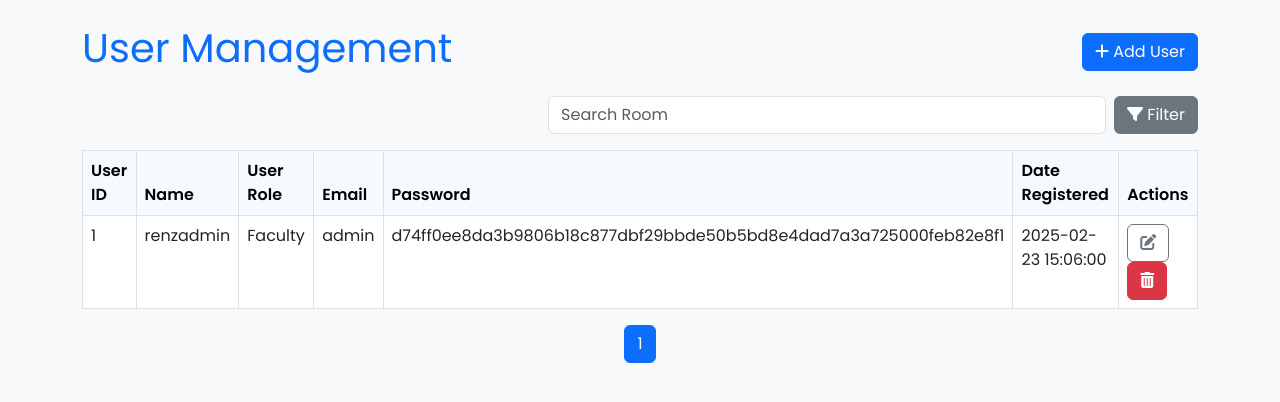
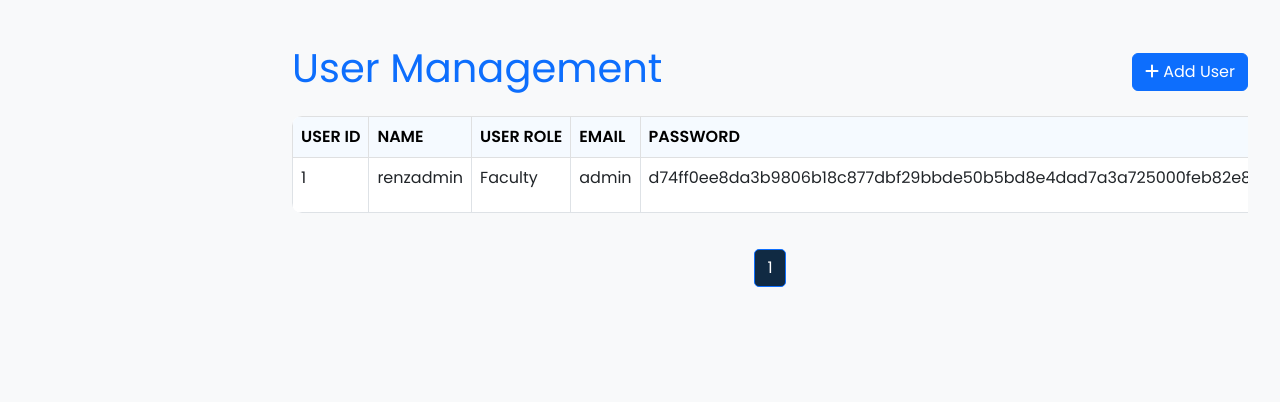
Before and after one commit to Lord-Natan-Galicia-BSIT-3B/soe-project, a PHP site: page /pages/user-management.php in a window 1280 px wide. Shown: the top 402 px of the page. Run offline with PHP 8.4, Linux system fonts and the light colour scheme; data comes from the database, SQL or seed files in the repository; both versions use the stored data as it was after the commit; some libraries are stand-ins or nearby versions.

Commit message:
Add files via upload

```diff
--- /dev/null
+++ b/soe_project/admin/assets/css/user_management.css
@@ -0,0 +1,182 @@
+
+
+@import url('https://fonts.googleapis.com/css2?family=Poppins:wght@300;400;600&display=swap');
+
+body {
+    font-family: 'Poppins', sans-serif;
+    background-color: #f8f9fa;
+    color: #333;
+}
+/* Ensure the User Management section is not affected by the sidebar */
+.user-management-container {
+    margin-left: 260px; /* Adjust based on your sidebar width */
+    padding: 20px;
+    transition: margin 0.3s ease-in-out;
+}
+.alert-success{
+    left: 15%;
+    width: 85%;
+    /* top: 0%; */
+    position: relative;
+    top: 20px;
+}
+
+/* Make the table fully visible */
+.table-responsive {
+    overflow-x: auto;
+    white-space: nowrap;
+}
+
+/* Ensure Pagination is Below the Table */
+.custom-pagination {
+    display: flex;
+    justify-content: center;
+    margin-top: 20px;
+    width: 100%;
+}
+
+/* Ensure Sidebar Doesn't Affect Pagination */
+.custom-pagination .pagination {
+    margin-bottom: 0;
+    list-style: none;
+    padding: 0;
+}
+
+
+
+/* Ensure responsiveness */
+@media (max-width: 992px) {
+    .user-management-container {
+        margin-left: 0; /* Sidebar might be hidden in mobile */
+        padding: 15px;
+    }
+}
+
+/* Navbar */
+.navbar-custom {
+    background: white;
+    height: 60px;
+    display: flex;
+    align-items: center;
+    padding: 0 20px;
+    justify-content: space-between;
+    box-shadow: 0 2px 5px rgba(0, 0, 0, 0.1);
+}
+
+/* Custom Container */
+.container-custom {
+    margin-left: 260px;
+    padding: 20px;
+}
+
+/* Custom Cards */
+.card-custom {
+    background: white;
+    border-radius: 10px;
+    padding: 20px;
+    box-shadow: 0 2px 10px rgba(0, 0, 0, 0.1);
+    transition: 0.3s ease-in-out;
+}
+
+.card-custom:hover {
+    transform: translateY(-3px);
+    box-shadow: 0 4px 15px rgba(0, 0, 0, 0.15);
+}
+
+/* Buttons */
+.btn-custom {
+    border-radius: 5px;
+    padding: 8px 12px;
+    transition: 0.3s ease;
+}
+
+.btn-custom:hover {
+    opacity: 0.8;
+}
+
+/* Table */
+.table {
+    background: white;
+    border-radius: 10px;
+    overflow: hidden;
+}
+
+.table thead th {
+    font-weight: 600;
+    background-color: #f5faff !important;
+    text-transform: uppercase;
+}
+
+.table tbody tr:nth-child(even) {
+    background-color: #f8f9fa;
+}
+
+/* Search & Filter */
+.search-filter-container {
+    display: flex;
+    justify-content: end;
+    gap: 10px;
+}
+
+.search-filter-container input {
+    width: 50%;
+}
+.pagination-container {
+    display: flex;
+    justify-content: center; /* Centers pagination */
+    margin-top: 20px; /* Adds spacing from the table */
+    position: relative;
+    width: 100%;
+}
+/* Pagination */
+.pagination .page-item .page-link {
+    color: #102A43;
+    border-radius: 5px;
+    transition: 0.3s ease;
+}
+
+.pagination .page-item.active .page-link {
+    background-color: #102A43;
+    color: white;
+}
+
+.pagination .page-item .page-link:hover {
+    background-color: #1E3A5F;
+    color: white;
+}
+
+/* Modals */
+.modal-content {
+    border-radius: 10px;
+}
+
+.modal-header {
+    border-bottom: none;
+}
+
+.modal-footer {
+    border-top: none;
+}
+
+/* Responsive */
+@media (max-width: 992px) {
+    .container-custom {
+        margin-left: 0;
+        padding: 15px;
+    }
+
+    .navbar-custom {
+        flex-direction: column;
+        height: auto;
+        padding: 10px;
+    }
+
+    .search-filter-container {
+        flex-direction: column;
+        gap: 5px;
+    }
+
+    .search-filter-container input {
+        width: 100%;
+    }
+}
--- a/soe_project/admin/components/header.php
+++ b/soe_project/admin/components/header.php
@@ -4,7 +4,7 @@
   <meta charset="UTF-8">
   <title>Topbar Example</title>
   <meta name="viewport" content="width=device-width, initial-scale=1.0">
-  <link rel="stylesheet" href="components/navigation/topbar/top.css">
+  <link rel="stylesheet" href="assets/css/header.css">
 </head>
 <body>
   <nav class="topbar">
@@ -28,7 +28,7 @@
         </button>
       </div>
       <div class="profile-section">
-        <img src="profile.jpg" alt="Profile">
+        <img src="assets/images/dyci-logo.png" alt="Profile">
         <span>Juan Moreno</span>
       </div>
     </div>
--- a/soe_project/admin/components/sidebar_header.php
+++ b/soe_project/admin/components/sidebar_header.php
@@ -4,7 +4,7 @@
     <meta charset="UTF-8">
     <meta name="viewport" content="width=device-width, initial-scale=1.0">
     <title>MAP</title>
-    <link rel="shortcut icon" href="Images/dyci-logo.png" type="image/x-icon">
+    <link rel="shortcut icon" href="../assets/images/dyci-logo.png" type="image/x-icon">
 </head>
 <body>
 
--- a/soe_project/admin/insert_data.php
+++ b/soe_project/admin/insert_data.php
@@ -11,7 +11,7 @@ if(isset($_POST['add_user'])){
     // Validate input fields
     if(empty($f_name) || empty($user_email) || empty($user_pass)){
         $_SESSION['error'] = "All fields are required.";
-        header("Location: user-management.php");
+        header("Location: .pages/user-management.php");
         exit();
     }
 
@@ -24,7 +24,7 @@ if(isset($_POST['add_user'])){
 
     if(mysqli_stmt_num_rows($stmt) > 0) {
         $_SESSION['error'] = "Email already exists!";
-        header("Location: user-management.php");
+        header("Location: pages/user-management.php");
         exit();
     }
 
@@ -62,7 +62,7 @@ if(isset($_POST['add_user'])){
         $_SESSION['error'] = "Database error: " . mysqli_error($conn);
     }
 
-    header("Location: user-management.php");
+    header("Location: index.php?page=User");
     exit();
 }
 ?>
--- a/soe_project/admin/pages/dashboard.php
+++ b/soe_project/admin/pages/dashboard.php
@@ -1,5 +1,6 @@
 <?php
-require_once __DIR__ . '../../db_connect.php';
+require_once __DIR__ . '/../db_connect.php';
+
 
 $totalRoomsQuery = "SELECT COUNT(*) AS total FROM rooms";
 $occupiedRoomsQuery = "SELECT COUNT(*) AS occupied FROM rooms WHERE status = 'Occupied'";
--- a/soe_project/admin/pages/user-management.php
+++ b/soe_project/admin/pages/user-management.php
@@ -1,6 +1,8 @@
 <?php
-include "../db_connect.php";
+require_once(__DIR__ . '../../db_connect.php');
+
 ?>
+
 
 <?php
 session_start();
@@ -25,29 +27,20 @@ if(isset($_SESSION['success'])) {
     <script src="https://kit.fontawesome.com/234775b3ba.js" crossorigin="anonymous"></script>
     <script src="https://code.jquery.com/jquery-3.6.0.min.js"></script>
 
-    <link rel="stylesheet" href="assets/css/styles.css">
+    <link rel="stylesheet" href="assets/css/user_management.css">
 </head>
 <body>
 
+<div class="user-management-container">
     <div class="container mt-4">
         <div class="d-flex justify-content-between align-items-center mb-3">
             <h1 class="text-primary">User Management</h1>
-        <!-- Add User Button -->
             <button class="btn btn-primary" data-bs-toggle="modal" data-bs-target="#addUserModal">
                 <i class="fas fa-plus"></i> Add User
             </button>
         </div>
 
-    <!-- Search & Filter -->
-    <div class="d-flex justify-content-end mb-3" style="width: 100%;">
-        <div class="me-2" style="width: 50%;">
-            <input type="text" class="form-control" placeholder="Search Room" aria-label="Search Room">
-        </div>
-        <button class="btn btn-secondary">
-            <i class="fas fa-filter"></i> Filter
-        </button>
-    </div>
-
+        <!-- Table and Pagination -->
         <div class="table-responsive">
             <table class="table table-bordered">
                 <thead class="table-light">
@@ -63,9 +56,10 @@ if(isset($_SESSION['success'])) {
                 </thead>
                 <tbody>
                 <?php
-    $limit = 5; // Number of records per page
-    $page = isset($_GET['page']) ? $_GET['page'] : 1;
-    $offset = ($page - 1) * $limit;
+    $limit = 5;
+    $page = isset($_GET['page']) ? max((int) $_GET['page'], 1) : 1; // Ensure page is at least 1
+    $offset = max(($page - 1) * $limit, 0); // Prevent negative offset
+
 
     // Fetch total records
     $total_query = "SELECT COUNT(*) AS total FROM users";
@@ -77,6 +71,7 @@ if(isset($_SESSION['success'])) {
     // Apply pagination with LIMIT and OFFSET
     $query = "SELECT * FROM users ORDER BY user_id DESC LIMIT $limit OFFSET $offset";
     $result = mysqli_query($conn, $query);
+
 
     if ($result->num_rows > 0) {
         while ($row = $result->fetch_assoc()) {
@@ -111,10 +106,12 @@ if(isset($_SESSION['success'])) {
     ?>
                 </tbody>
             </table>
+        </div>
 
-<!-- Pagination -->
-<nav>
-    <ul class="pagination justify-content-center">
+        <!-- Ensure Pagination is Outside Sidebar -->
+        <!-- Pagination (Outside Sidebar) -->
+<div class="custom-pagination">
+    <ul class="pagination">
         <?php if ($page > 1): ?>
             <li class="page-item">
                 <a class="page-link" href="?page=<?= $page - 1; ?>">Previous</a>
@@ -133,11 +130,11 @@ if(isset($_SESSION['success'])) {
             </li>
         <?php endif; ?>
     </ul>
-</nav>
-
+</div>
 
     </div>
 </div>
+
 
 
 <!-- Add User Modal -->
@@ -155,7 +152,7 @@ if(isset($_SESSION['success'])) {
                         <select class="form-select" name="user_role" required>
                             <option value="" disabled selected>Select role</option>
                             <option value="Student">Student</option>
-                            <option value="Professor">Professor</option>
+                            <option value="Faculty">Faculty</option>
                         </select>
                     </div>
                     <div class="mb-3">
@@ -203,7 +200,7 @@ if(isset($_SESSION['success'])) {
                         <label class="form-label">User Role</label>
                         <select class="form-select" name="user_role" id="edit_user_role" required>
                             <option value="Student">Student</option>
-                            <option value="Professor">Professor</option>
+                            <option value="Faculty">Faculty</option>
                         </select>
                     </div>
                     <div class="mb-3">
--- a/soe_project/admin/update_user.php
+++ b/soe_project/admin/update_user.php
@@ -19,7 +19,7 @@ if(isset($_POST['update_user'])){
             WHERE user_id='$id'";
 
     if (mysqli_query($conn, $sql)) {
-        header("Location: user-management.php?update_msg=User updated successfully");
+        header("Location: index.php?page=User");
         exit();
     } else {
         echo "Error updating user: " . mysqli_error($conn);
```
Also changed, not shown: soe_project/admin/assets/js/sidebar.js (added, +24 -0 lines), soe_project/admin/auth/login.php (+5 -5 lines), soe_project/admin/components/sidebar.php (+3 -4 lines), soe_project/soeprojectdb.sql (line endings or trailing spaces), 1 other file. Lines whose indentation alone changed are shown as unchanged.
